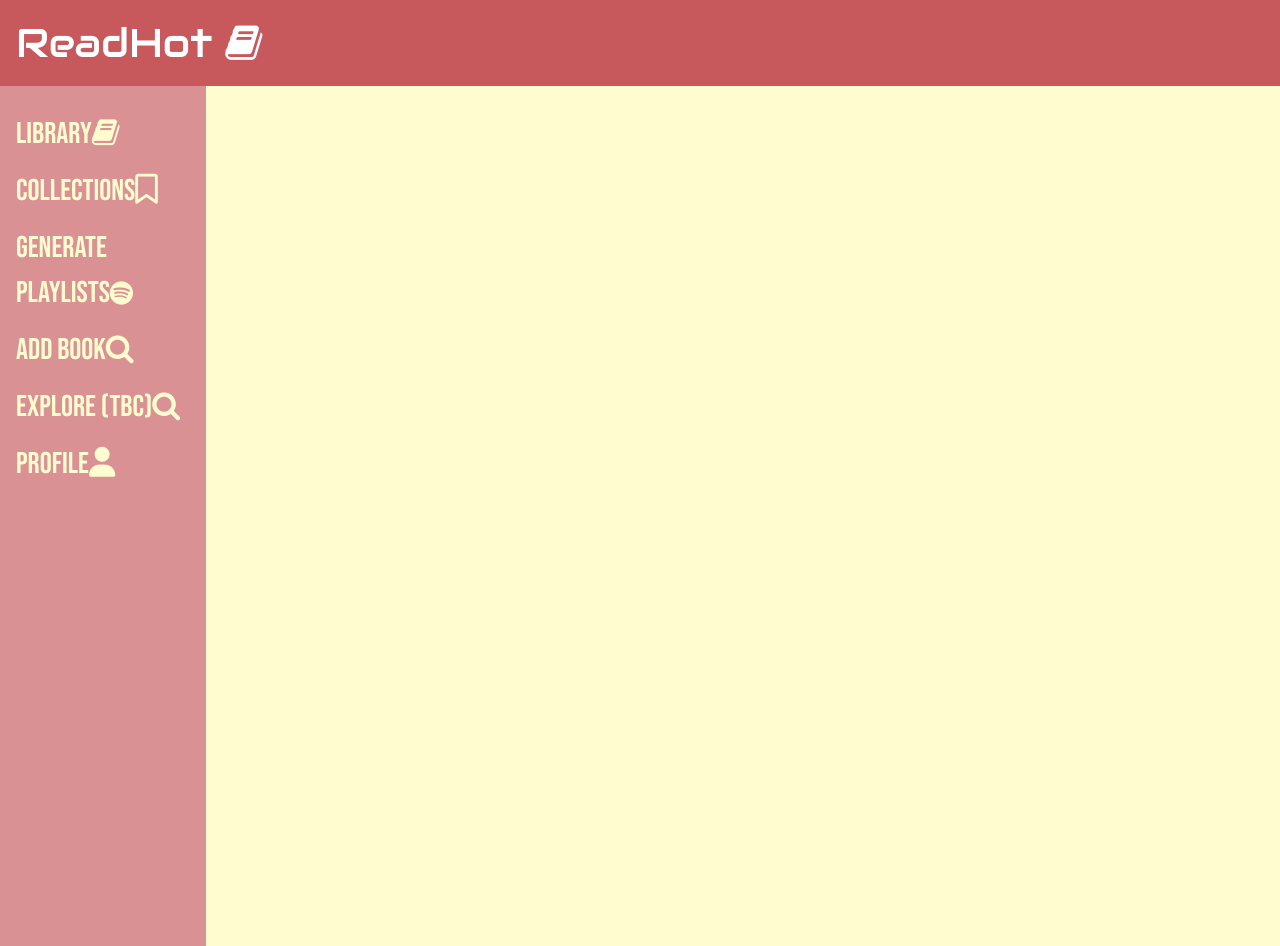
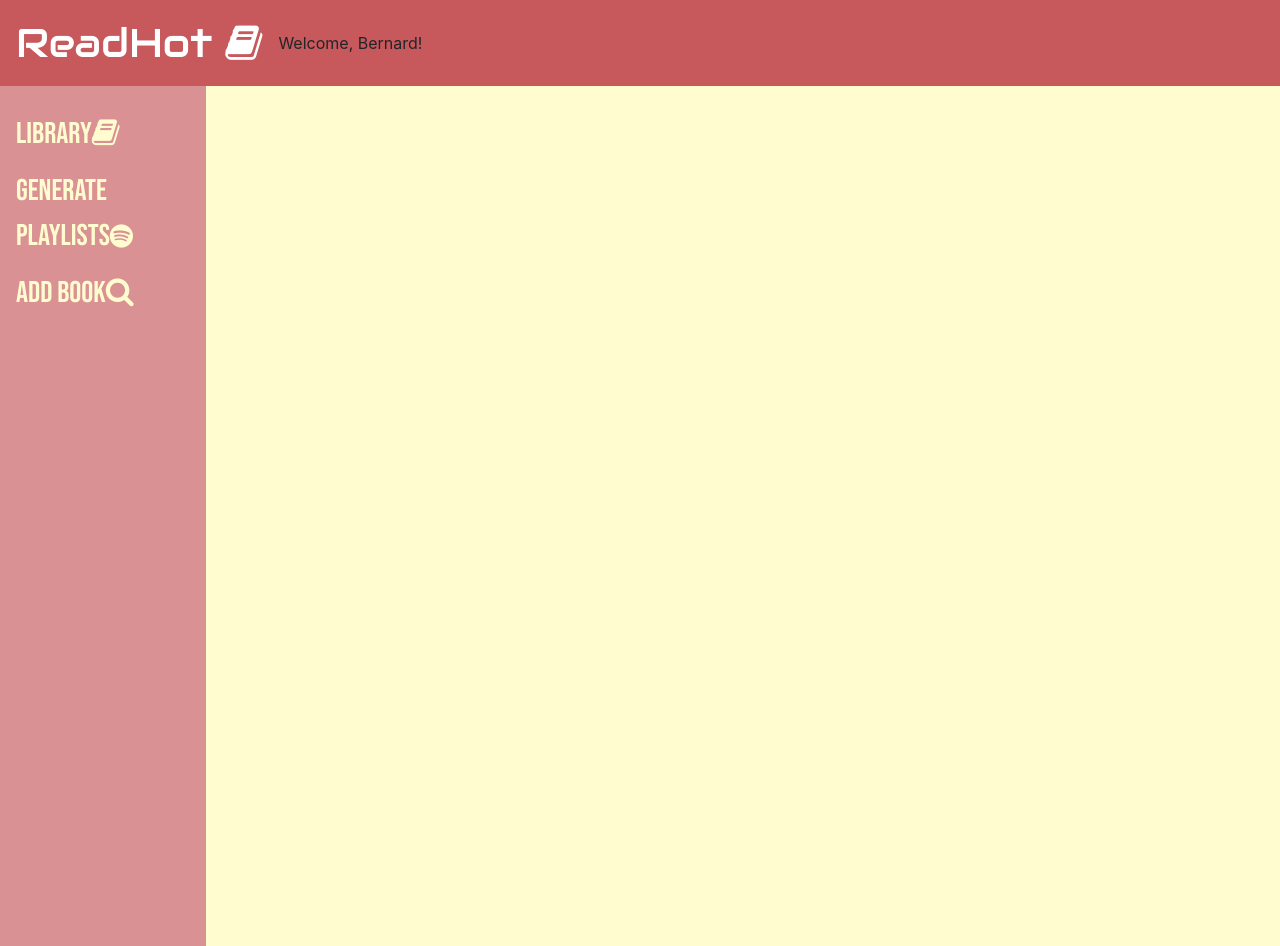
Before and after one commit to bernardw11/ReadHot-project, a Flask app: page /template in a window 1280 px wide. Run offline with Flask 2, Linux system fonts and the light colour scheme; parts of the project's set-up code (start-up, migrations or seed data) failed here and were passed over; some libraries are stand-ins or nearby versions.

Commit message:
template surgery

```diff
--- a/templates/template.html
+++ b/templates/template.html
@@ -29,15 +29,7 @@
                 </button>
                 <div class="collapse navbar-collapse" id="navbarTogglerDemo02">
                   <ul class="navbar-nav mr-auto mt-2 mt-lg-0">
-                    <!-- <li class="nav-item active">
-                      <a class="nav-link" href="#">Home <span class="sr-only">(current)</span></a>
-                    </li>
-                    <li class="nav-item">
-                      <a class="nav-link" href="#">Link</a>
-                    </li>
-                    <li class="nav-item">
-                      <a class="nav-link disabled" href="#" tabindex="-1" aria-disabled="true">Disabled</a>
-                    </li> -->
+                      Welcome, Bernard!
                   </ul>
               </div>
           </nav>
@@ -46,11 +38,11 @@
                   <div class="col-2 position-fixed" id="sticky-sidebar">
                       <div class = "snav">
                           <a href="/library">Library<i class="fa fa-book"></i></a>
-                          <a href="/collections">Collections<i class='far fa-bookmark'></i></a>
+                          <!-- <a href="/collections">Collections<i class='far fa-bookmark'></i></a> -->
                           <a href="/playlists">Generate Playlists<i class='fab fa-spotify' style='font-size:24px'></i></a>
                           <a href="/library_search">Add Book<i class="fa fa-search"></i></a>
-                          <a href="/indexexplore">Explore (tbc)<i class="fa fa-search"></i></a>
-                          <a href="/indexprofile">Profile<i class='fas fa-user'></i></a>
+                          <!-- <a href="/indexexplore">Explore (tbc)<i class="fa fa-search"></i></a> -->
+                          <!-- <a href="/indexprofile">Profile<i class='fas fa-user'></i></a> -->
                       </div>
                   </div>
                   <div class="col-10 offset-2" id="main">
```
